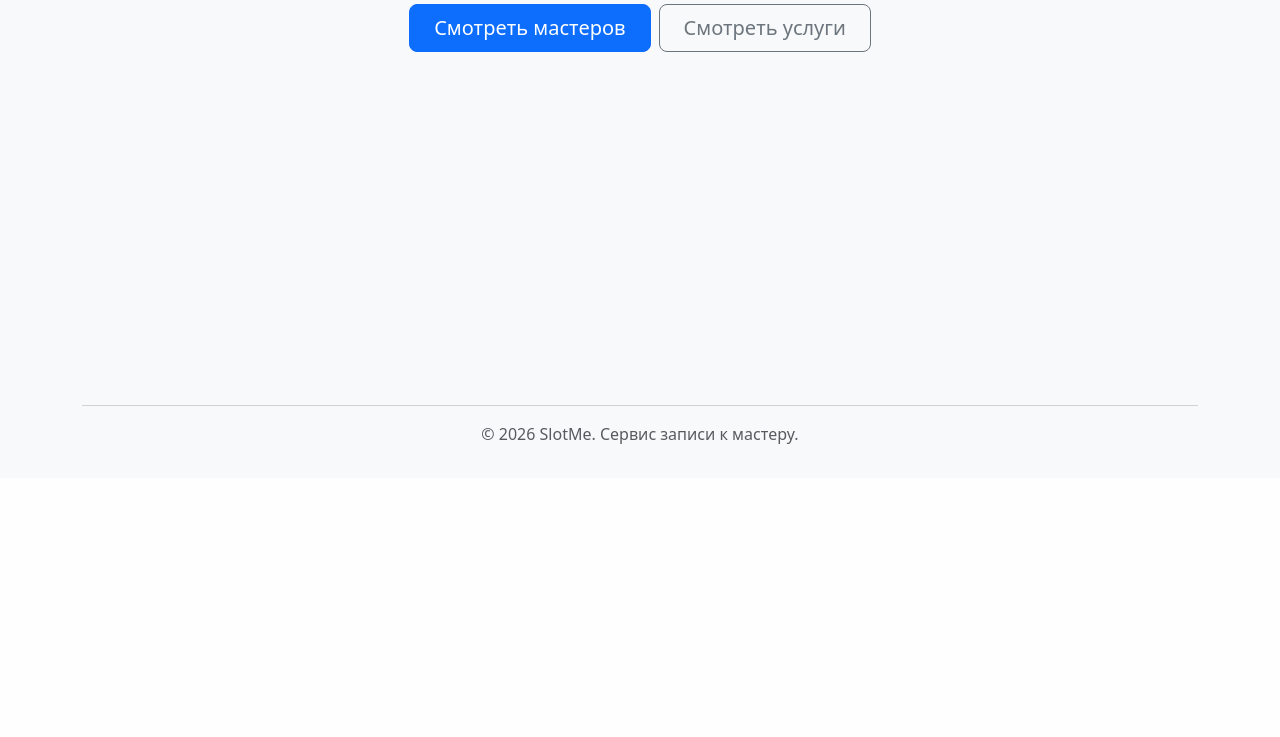
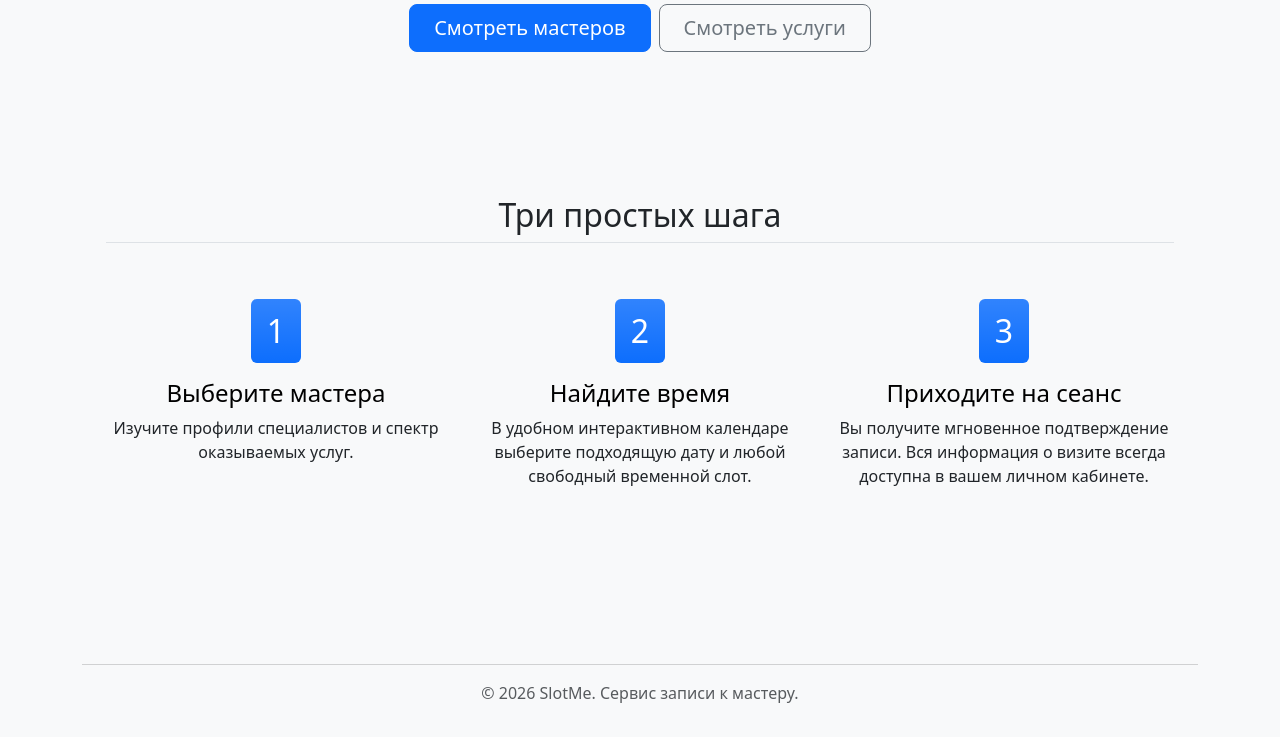
Before and after one commit to Serghqa/SlotMe, a Django app: page / in a window 1280 px wide. Shown: the part 322-1059 px from the top of the page. Before the commit the page ends 766 px from the top, so only its background shows below. Run offline with Django 5.2, Linux system fonts and the light colour scheme.

Commit message:
Adding information to home.html

```diff
--- a/templates/core/home.html
+++ b/templates/core/home.html
@@ -15,4 +15,32 @@
         </div>
     </div>
 </div>
+
+<div class="container px-4 py-5" id="featured-3">
+    <h2 class="pb-2 border-bottom text-center">Три простых шага</h2>
+    <div class="row g-4 py-5 row-cols-1 row-cols-lg-3 text-center">
+        <div class="feature col">
+            <div class="feature-icon d-inline-flex align-items-center justify-content-center text-bg-primary bg-gradient fs-2 mb-3 rounded px-3 py-2">
+                1
+            </div>
+            <h3 class="fs-4 text-body-emphasis">Выберите мастера</h3>
+            <p>Изучите профили специалистов и спектр оказываемых услуг.</p>
+        </div>
+        <div class="feature col">
+            <div class="feature-icon d-inline-flex align-items-center justify-content-center text-bg-primary bg-gradient fs-2 mb-3 rounded px-3 py-2">
+                2
+            </div>
+            <h3 class="fs-4 text-body-emphasis">Найдите время</h3>
+            <p>В удобном интерактивном календаре выберите подходящую дату и любой свободный временной слот.</p>
+        </div>
+        <div class="feature col">
+            <div class="feature-icon d-inline-flex align-items-center justify-content-center text-bg-primary bg-gradient fs-2 mb-3 rounded px-3 py-2">
+                3
+            </div>
+            <h3 class="fs-4 text-body-emphasis">Приходите на сеанс</h3>
+            <p>Вы получите мгновенное подтверждение записи. Вся информация о визите всегда доступна в вашем личном кабинете.</p>
+        </div>
+    </div>
+</div>
+
 {% endblock content %}
```
